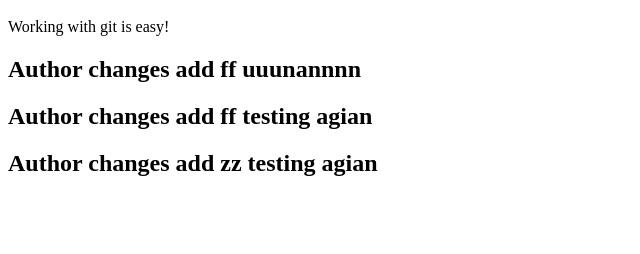
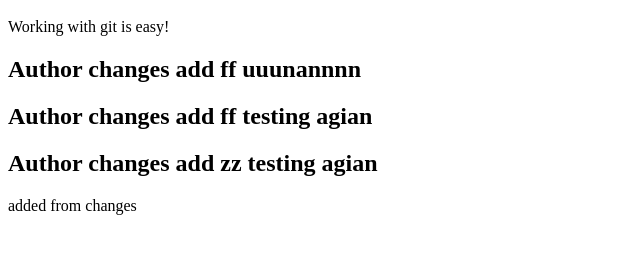
Before and after one commit to markponi/GitGithubMasterclass, a plain HTML site: page index.html in a window 1280 px wide. Shown: the part 48-302 px from the top of the page, without its empty margins (0-640 px from the left). Drawn offline with Linux system fonts and the light colour scheme.

Commit message:
Update index html
Added last div from github

```diff
--- a/index.html
+++ b/index.html
@@ -6,3 +6,4 @@
 <h2>Author changes add  ff uuunannnn</h2>
 <h2>Author changes add  ff testing agian</h2>
 <h2>Author changes add  zz testing agian</h2>
+<div>added from changes</div>
```
